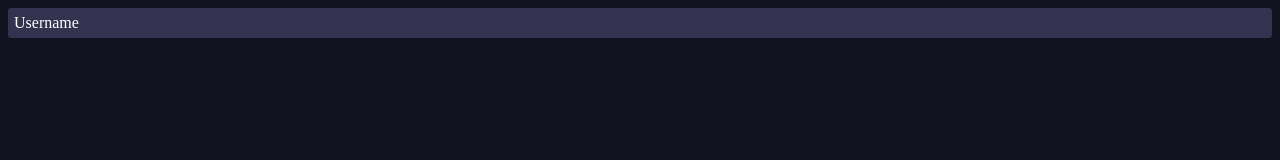
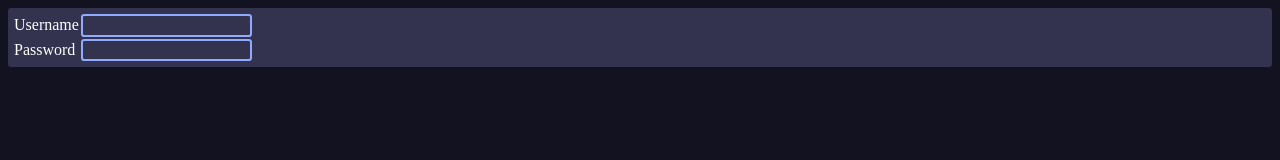
Before and after one commit to RyannKim327/Online-Web-Games, a website: page res/index.html in a window 1280 px wide. Drawn offline with Linux system fonts and the light colour scheme.

Commit message:
02-20-23 15:16

```diff
--- a/res/index.html
+++ b/res/index.html
@@ -18,6 +18,14 @@
 						<input type="text" id="username">
 					</td>
 				</tr>
+				<tr>
+					<td>
+						<label for="password">Password</label>
+					</td>
+					<td>
+						<input type="password" id="password">
+					</td>
+				</tr>
 			</table>
 		</div>
 	</body>
--- a/res/styles.css
+++ b/res/styles.css
@@ -14,6 +14,9 @@
 	--padding-base: 0.25em;
 	--margin-base: 0.5em;
 	--border-radius-base: 0.2em;
+	--input-border: 2px #90aaff solid;
+	--input-radius: 0.25em;
+	--padding-input: 0.1em;
 }
 body{
 	background-color: var(--background-base);
@@ -24,4 +27,13 @@ body{
 	margin: var(--margin-base);
 	padding: var(--padding-base);
 	border-radius: var(--border-radius-base);
+	display: flex;
+	justify-items: center;
 }
+.form input{
+	border: var(--input-border);
+	border-radius: var(--input-radius);
+	color: var(--color-base);
+	font-family: 'Times New Roman', Times, serif;
+	padding: var(--padding-input);
+}
```
